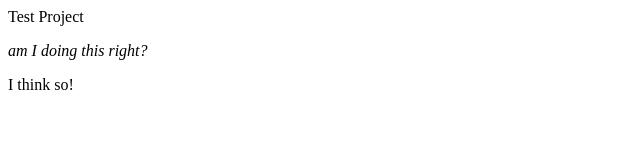
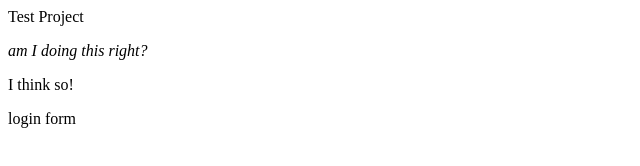
Before and after one commit to CarringtonKay/TestProject, a plain HTML site: page index.html in a window 1280 px wide. Shown: the full height of the page, 0-640 px from the left. Drawn offline with Linux system fonts and the light colour scheme.

Commit message:
login form

```diff
--- /dev/null
+++ b/IgnoreDir/ignoreapp.js
@@ -0,0 +1 @@
+console.log('ignore me!');
--- a/index.html
+++ b/index.html
@@ -7,6 +7,7 @@ Test Project
 <body>
 <p> <em> am I doing this right? </em> </p>
 <p> I think so! </p>
+login form
 </body>
 
 </html>
```
Also changed, not shown: login.html (added, +1 -0 lines), log.txt (added).
